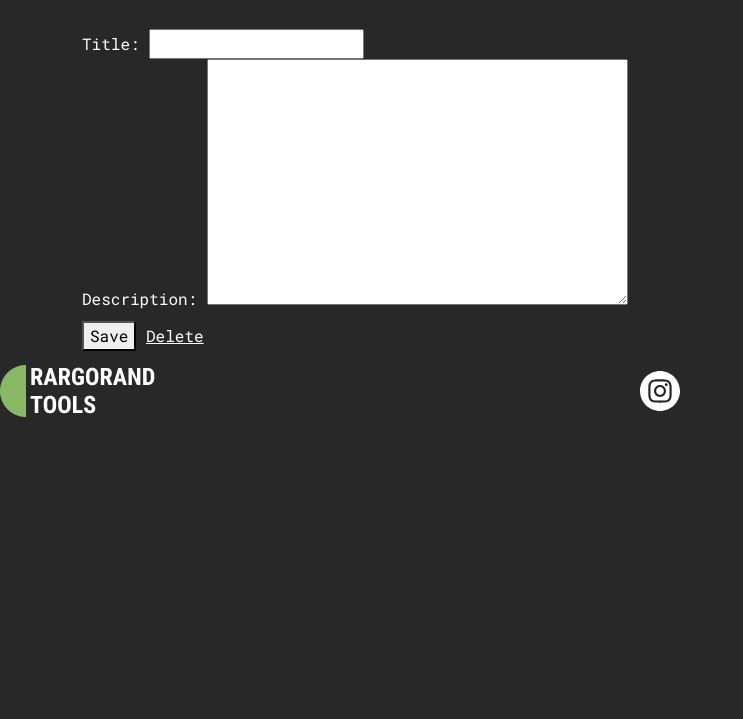
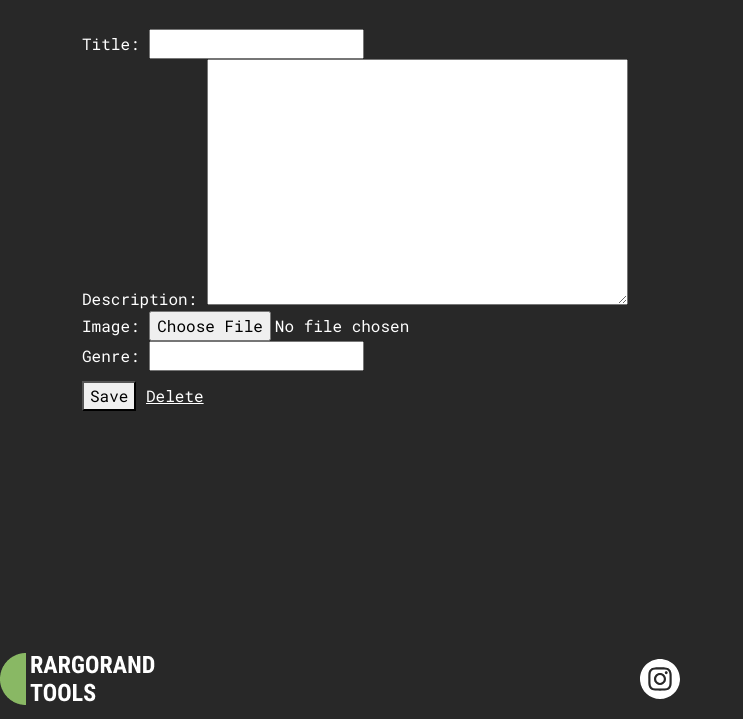
Before and after one commit to ivanyemelianov/rargorand-repo-private, a Django app: page /drops/create/ in a window 1280 px wide. Shown: the part 81-800 px from the top of the page, without its empty margins (0-743 px from the left). Run offline with Django 3.2, Linux system fonts and the light colour scheme; the visitor is signed in with stand-in values (Sample User, id 1); parts of the project's set-up code (start-up, migrations or seed data) failed here and were passed over; some libraries are stand-ins or nearby versions.

Commit message:
Added Image uploader to Drop and Collection models, added some other fields and updated templates

```diff
--- a/drops/forms.py
+++ b/drops/forms.py
@@ -5,7 +5,7 @@ from .models import Drop
 class DropForm(forms.ModelForm):
     class Meta:
         model = Drop
-        fields = ['title', 'description']
+        fields = ['title', 'description', 'image', 'genre']
 
     def clean(self):
         data = self.cleaned_data
--- a/drops/models.py
+++ b/drops/models.py
@@ -1,3 +1,6 @@
+import pathlib
+import uuid
+
 from django.conf import settings
 from django.db import models
 from django.db.models import Q
@@ -21,19 +24,24 @@ class DropManager(models.Manager):
     def search(self, query=None):
         return self.get_queryset().search(query=query)
 
+def collection_image_upload_handler(instance, filename):
+    fpath = pathlib.Path(filename)
+    new_fname = str(uuid.uuid1()) # uuid1 -> uuid + timestamps
+    return f"drops/{new_fname}{fpath.suffix}"
+
 class Drop(models.Model):
     user = models.ForeignKey(User, blank=True, null=True, on_delete=models.SET_NULL)
     title = models.CharField(max_length=120)
     slug = models.SlugField(unique=True, blank=True, null=True)
     description = models.TextField()
+    genre = models.CharField(max_length=120, default=None, blank=True, null=True)
+    featured = models.BooleanField(default=False)
+    mostanticipated = models.BooleanField(default=False)
+    futurefavourite = models.BooleanField(default=False)
+    releasedateandtime = models.DateTimeField(auto_now=False, auto_now_add=False, null=True)
     timestamp = models.DateField(auto_now=False, auto_now_add=True)
-    #picture =
-    #releasedateandtime =
-    #genre =
-    #hourstorelease =
-    #featured =
-    #mostanticipated =
-    #futurefavourite =
+    updated = models.DateTimeField(auto_now=True)
+    image = models.ImageField(upload_to=collection_image_upload_handler, blank=True, null=True)
 
     objects = DropManager()
 
--- a/drops/views.py
+++ b/drops/views.py
@@ -51,7 +51,7 @@ def drop_delete_view(request, id=None):
 
 @login_required
 def drop_create_view(request):
-    form = DropForm(request.POST or None)
+    form = DropForm(request.POST or None, request.FILES or None)
     context = {
         "form": form
     }
@@ -70,7 +70,7 @@ def drop_create_view(request):
 @login_required
 def drop_update_view(request, id=None):
     obj = get_object_or_404(Drop, id=id, user=request.user)
-    form = DropForm(request.POST or None, instance=obj)
+    form = DropForm(request.POST or None, request.FILES or None, instance=obj)
     context = {
         "form": form,
         "object": obj,
--- a/nftcollections/forms.py
+++ b/nftcollections/forms.py
@@ -14,7 +14,7 @@ class NftCollectionForm(forms.ModelForm):
     name = forms.CharField(help_text='This is your help! <a href="/contact">Contact us</a>')
     class Meta:
         model = NftCollection
-        fields = ['name', 'description']
+        fields = ['name', 'description', 'image']
 
     def __init__(self, *args, **kwargs):
         super().__init__(*args, **kwargs)
--- a/nftcollections/views.py
+++ b/nftcollections/views.py
@@ -101,7 +101,7 @@ def nftcollection_detail_hx_view(request, id=None):
 
 @login_required
 def nftcollection_create_view(request):
-    form = NftCollectionForm(request.POST or None)
+    form = NftCollectionForm(request.POST or None, request.FILES or None)
     context = {
         "form": form
     }
@@ -120,7 +120,7 @@ def nftcollection_create_view(request):
 @login_required
 def nftcollection_update_view(request, id=None):
     obj = get_object_or_404(NftCollection, id=id, user=request.user)
-    form = NftCollectionForm(request.POST or None, instance=obj)
+    form = NftCollectionForm(request.POST or None, request.FILES or None, instance=obj)
     new_nft_url = reverse("nftcollections:hx-nft-create", kwargs={"parent_id": obj.id})
     context = {
         "form": form,
--- a/static/home.css
+++ b/static/home.css
@@ -25,6 +25,9 @@ a {
     color: #fff;
 }
 
+main {
+    min-height: 80vh;
+}
 
 .site-header {
     width: 100%;
--- a/templates/base.html
+++ b/templates/base.html
@@ -20,7 +20,7 @@
 </head>
 <body>
     {% include 'base/navbar.html' %}
-
+    <main class="main-content">
         <div class="container">
             <div class="row">
                 <div class="col-12 col-md-6">
@@ -29,7 +29,7 @@
                 </div>
             </div>
         </div>
-
+    </main>
     {% include 'base/footer.html' %}
     <!-- Option 1: Bootstrap Bundle with Popper -->
     <script src="https://cdn.jsdelivr.net/npm/bootstrap@5.1.3/dist/js/bootstrap.bundle.min.js" integrity="sha384-ka7Sk0Gln4gmtz2MlQnikT1wXgYsOg+OMhuP+IlRH9sENBO0LRn5q+8nbTov4+1p" crossorigin="anonymous"></script>
--- a/templates/drops/partials/detail.html
+++ b/templates/drops/partials/detail.html
@@ -7,3 +7,5 @@
 {% endif %}
 <p>{{ object.timestamp }}</p>
 <p>{{ object.description }}</p>
+<p>{{ object.genre }}</p>
+<img src="{{ object.image.url }}" alt="">
--- a/templates/drops/partials/forms.html
+++ b/templates/drops/partials/forms.html
@@ -1,5 +1,5 @@
 <div id="drop-container">
-    <form action='.' method="POST" hx-post='.' hx-swap='outerHTML' hx-trigger='{% if form.instance.id %}change delay:500ms,{% endif %} submit'>
+    <form action='.' method="POST" hx-post='.' enctype="multipart/form-data" hx-encoding="multipart/form-data" hx-swap='outerHTML' hx-trigger='{% if form.instance.id %}change delay:500ms,{% endif %} submit'>
         {% csrf_token %}
         {% for field in form %}
         <div class='{% if field.field.required %}{{ form.required_css_class }}{%endif%}'>
--- a/templates/drops/single.html
+++ b/templates/drops/single.html
@@ -7,5 +7,6 @@
 {% endif %}
 <p>{{ object.timestamp }}</p>
 <p>{{ object.description }}</p>
+<p>{{ object.genre }}</p>
 
 {% endblock content%}
--- a/templates/nftcollections/partials/detail.html
+++ b/templates/nftcollections/partials/detail.html
@@ -8,6 +8,7 @@
 <p>{{ object.timestamp }}</p>
 <p>{{ object.description }}</p>
 <p>{{ object.website }}</p>
+<img src="{{ object.image.url }}" alt="">
 
 {% for nft in object.get_nfts_children %}
 <h2>{{ nft.name }}</h2>
--- a/templates/nftcollections/partials/forms.html
+++ b/templates/nftcollections/partials/forms.html
@@ -1,5 +1,5 @@
 <div id="nftcollection-container">
-    <form action='.' method="POST" hx-post='.' hx-swap='outerHTML' hx-trigger='{% if form.instance.id %}change delay:500ms,{% endif %} submit'>
+    <form action='.' method="POST" enctype="multipart/form-data" hx-encoding="multipart/form-data" hx-post='.' hx-swap='outerHTML' hx-trigger='{% if form.instance.id %}change delay:500ms,{% endif %} submit'>
         {% csrf_token %}
         {% for field in form %}
         <div class='{% if field.field.required %}{{ form.required_css_class }}{%endif%}'>
--- a/templates/nftcollections/single.html
+++ b/templates/nftcollections/single.html
@@ -8,6 +8,7 @@
 <p>{{ object.timestamp }}</p>
 <p>{{ object.description }}</p>
 <p>{{ object.website }}</p>
+<img src="{{ object.image.url }}" alt="">
 
 {% for nft in object.get_nfts_children %}
 <h2>{{ nft.name }}</h2>
```
Also changed, not shown: nftcollections/models.py (+10 -6 lines), templates/home-view.html (+0 -10 lines), drops/migrations/0007_auto_20220206_2107.py (added), drops/migrations/0008_drop_image.py (added), drops/migrations/0009_alter_drop_genre.py (added), nftcollections/migrations/0005_auto_20220206_2107.py (added), nftcollections/migrations/0006_nftcollection_image.py (added). Lines whose indentation alone changed are shown as unchanged.
